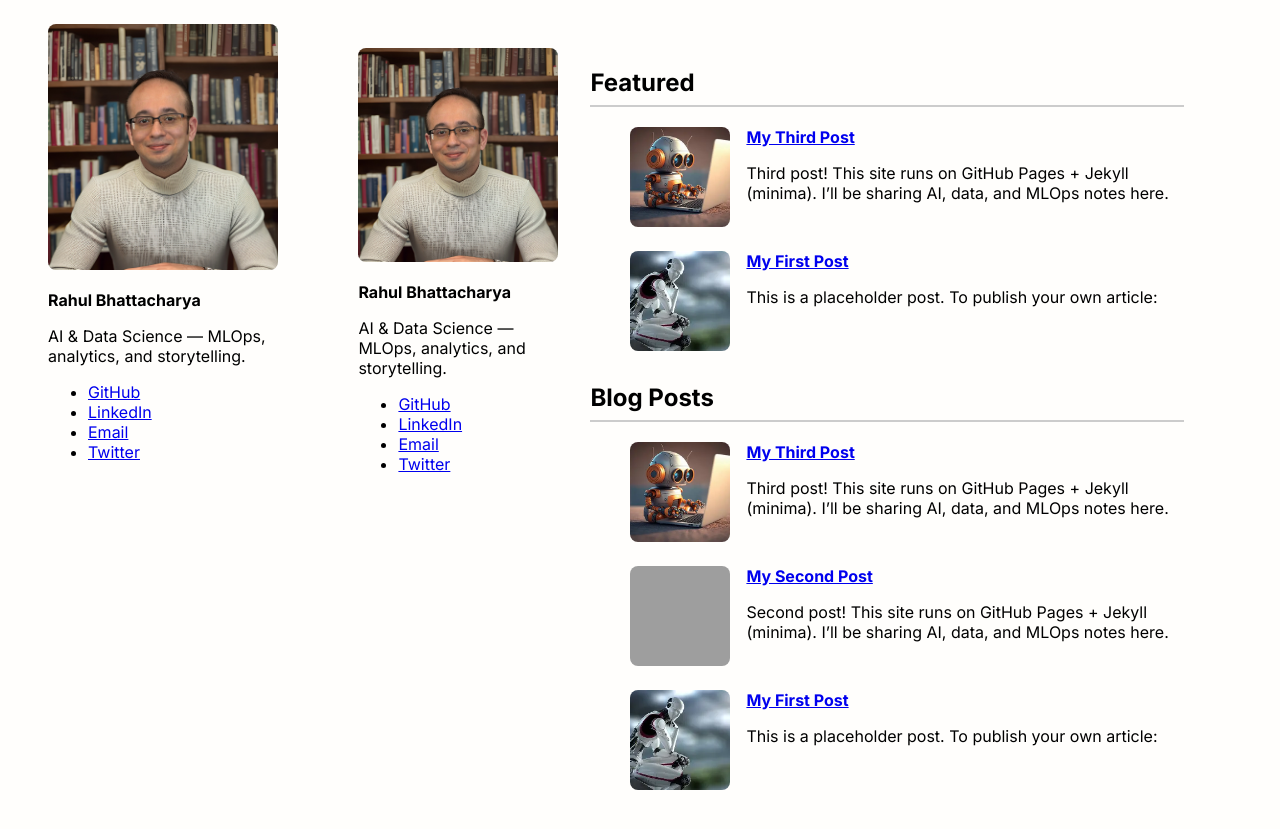
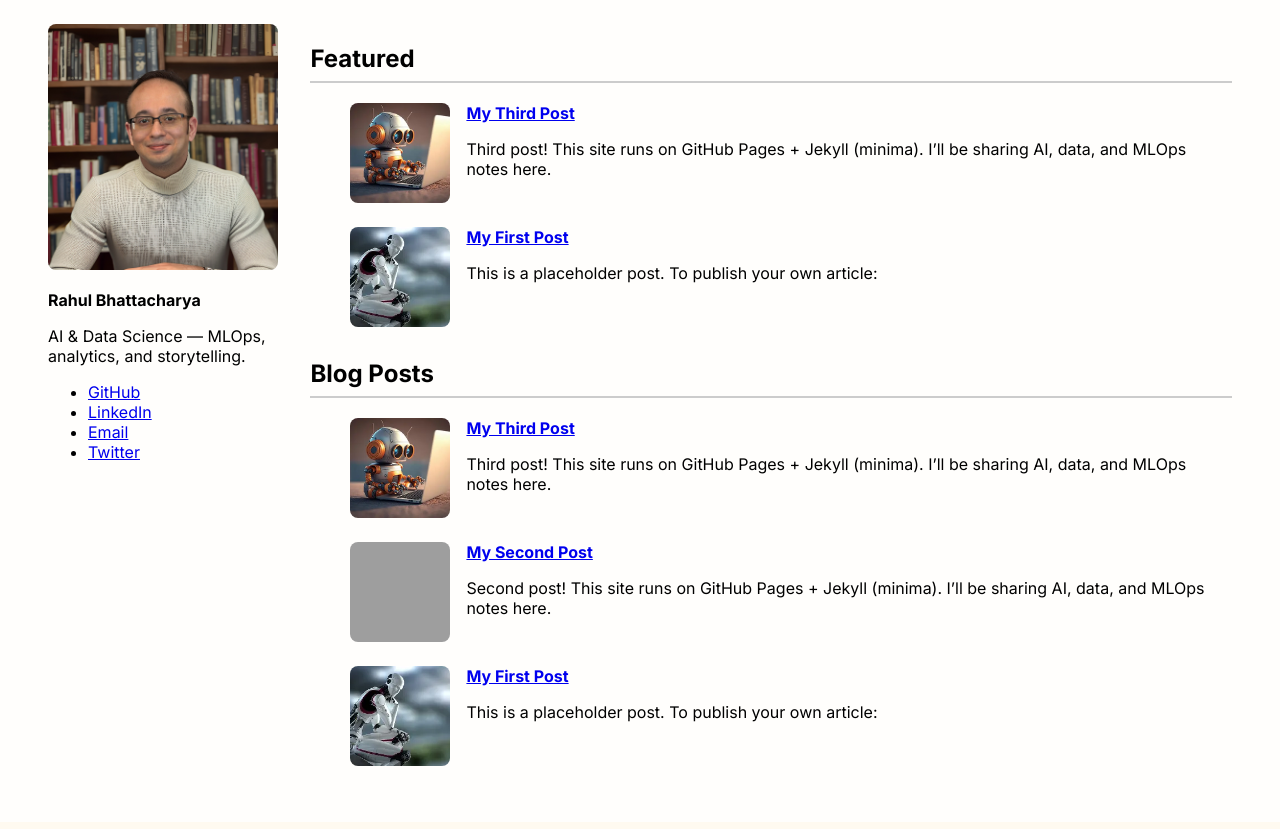
Before and after one commit to RahulBhattacharya1/RahulBhattacharya1.github.io, a Jekyll site: the page built from index.html, in a window 1280 px wide, cut to the strip 0-829 px from the top of the page. Built offline with Jekyll 4.4.1, drawn with Linux system fonts in a browser that asks for light colours; grey boxes are pictures that could not be loaded.

Commit message:
Update index.html

```diff
--- a/index.html
+++ b/index.html
@@ -2,23 +2,6 @@
 layout: default
 title: "Rahul's Portfolio"
 ---
-
-
-<div class="layout-wrapper">
-  <div class="sidebar">
-    <img src="/assets/images/avatar.jpg" alt="Rahul Bhattacharya" style="width:100%; border-radius: 8px;">
-    <p><strong>Rahul Bhattacharya</strong></p>
-    <p>AI & Data Science — MLOps, analytics, and storytelling.</p>
-    <ul>
-      <li><a href="https://github.com/RahulBhattacharya1">GitHub</a></li>
-      <li><a href="https://www.linkedin.com/in/USERNAME/">LinkedIn</a></li>
-      <li><a href="mailto:YOUREMAIL@example.com">Email</a></li>
-      <li><a href="https://twitter.com/USERNAME">Twitter</a></li>
-    </ul>
-  </div>
-
-  <div class="main-content">
-    <div class="main-inner">
 
 <section class="featured">
   <h2>Featured</h2>
@@ -51,7 +34,3 @@ title: "Rahul's Portfolio"
     {%- endfor -%}
   </ul>
 </section>
-
-    </div>
-  </div>
-</div>
```
Lines whose indentation alone changed are shown as unchanged.
